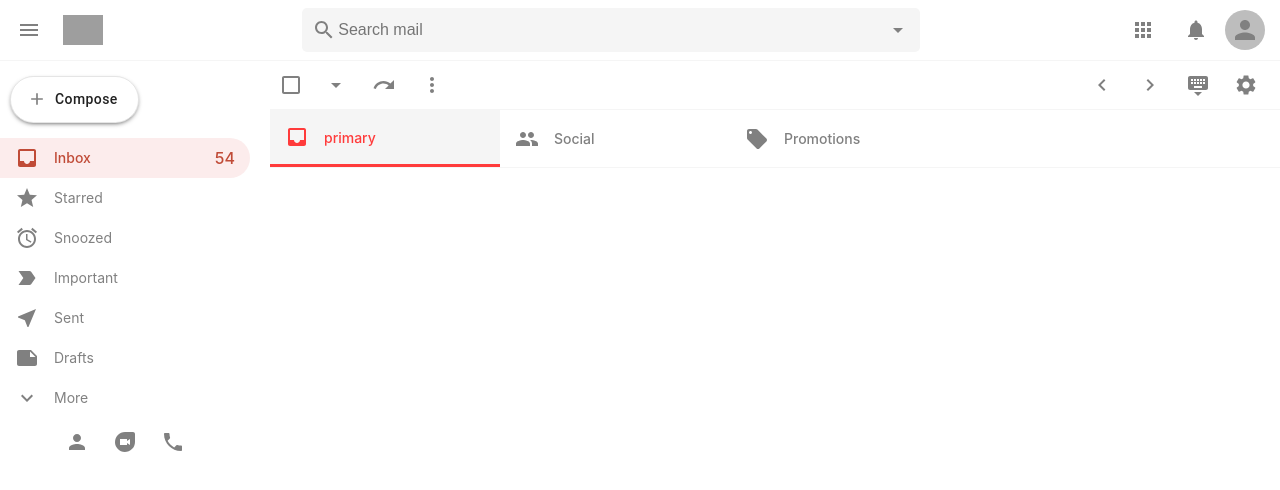
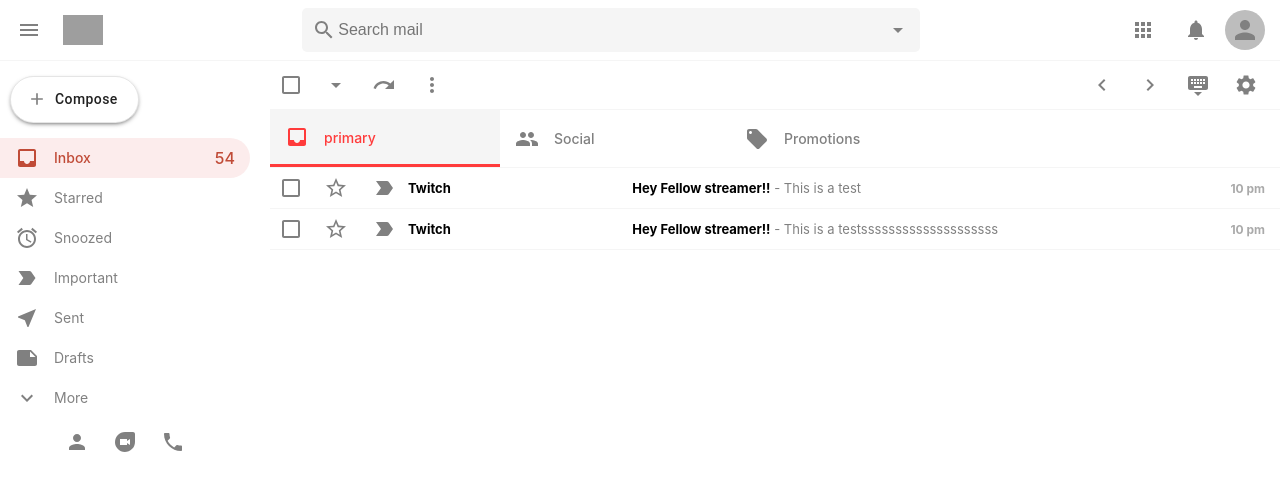
Before and after one commit to Amir-Alipour/Gmail-clone, a React (Create React App) app: page / in a window 1280 px wide. Shown: the top 490 px of the page. Built offline with nearby package versions, Linux system fonts and the light colour scheme; grey boxes are pictures that could not be loaded.

Commit message:
email message row completed

```diff
--- a/src/pages/emaillist/EmailList.jsx
+++ b/src/pages/emaillist/EmailList.jsx
@@ -1,6 +1,7 @@
 import styles from "./EmailList.module.css";
 import EmailListSections from "./EmailListSections";
 import EmailListSettings from "./EmailListSettings";
+import EmailRow from "./emailRow/EmailRow";
 
 function EmailList() {
     return (
@@ -9,7 +10,20 @@ function EmailList() {
 
             <EmailListSections />
 
-
+            <div className={styles.emailList__list}>
+                <EmailRow
+                    title="Twitch"
+                    subject="Hey Fellow streamer!!"
+                    description="This is a test"
+                    time="10 pm"
+                />
+                <EmailRow
+                    title="Twitch"
+                    subject="Hey Fellow streamer!!"
+                    description="This is a testssssssssssssssssssss"
+                    time="10 pm"
+                />
+            </div>
         </div>
     );
 }
--- /dev/null
+++ b/src/pages/emaillist/emailRow/EmailRow.css
@@ -0,0 +1,49 @@
+.emailRow {
+    display: flex;
+    align-items: center;
+    height: 40px;
+    border-bottom: 1px solid whitesmoke;
+    cursor: pointer;
+    z-index: 999;
+}
+
+.emailRow:hover {
+    border-top: 1px solid whitesmoke;
+    box-shadow: 0 4px 4px -2px rgba(0, 0, 0, 0.24);
+}
+
+.emailRow__options {
+    display: flex;
+}
+
+.emialRow__message {
+    display: flex;
+    flex: 0.8;
+    align-items: center;
+    font-size: 13px;
+}
+
+.emailRow > h4 {
+    width: 400px;
+    white-space: nowrap;
+    overflow: hidden;
+    text-overflow: ellipsis;
+    padding: 0 5px;
+}
+
+.emialRow__title {
+    font-size: 13px;
+    flex: 0.3;
+}
+
+.emialRow__time {
+    padding-right: 15px;
+    font-size: 12px;
+    font-weight: bold;
+    color: #aaa;
+}
+
+.emialRow__description {
+    font-weight: 400;
+    color: gray;
+}
--- /dev/null
+++ b/src/pages/emaillist/emailRow/EmailRow.jsx
@@ -0,0 +1,38 @@
+import { Checkbox, IconButton } from '@material-ui/core'
+import { LabelImportantOutlined, StarBorderOutlined } from '@material-ui/icons'
+import './EmailRow.css'
+
+function EmailRow({id ,title, subject, description, time}) {
+    return (
+        <div className="emailRow">
+
+            <div className="emialRow__options">
+                <Checkbox />
+
+                <IconButton>
+                    <StarBorderOutlined />
+                </IconButton>
+
+                <IconButton>
+                    <LabelImportantOutlined />
+                </IconButton>
+            </div>
+
+            <h3 className="emialRow__title">
+                {title}
+            </h3>
+
+            <div className="emialRow__message">
+                <h4>{subject}</h4> &nbsp;
+                <span className="emialRow__description"> - {description}</span>
+            </div>
+
+            <p className="emialRow__time">
+                {time}
+            </p>
+
+        </div>
+    )
+}
+
+export default EmailRow
```
